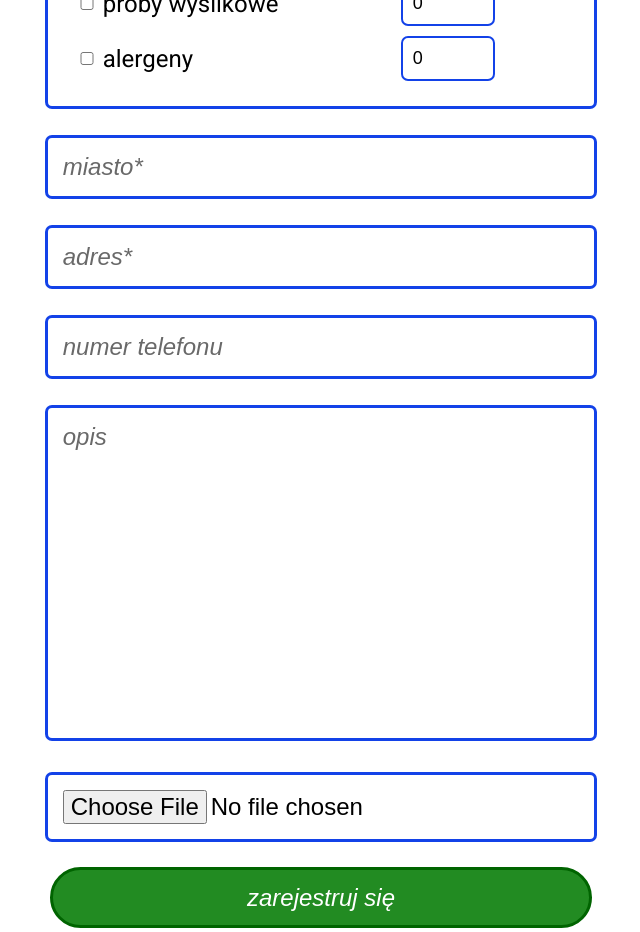
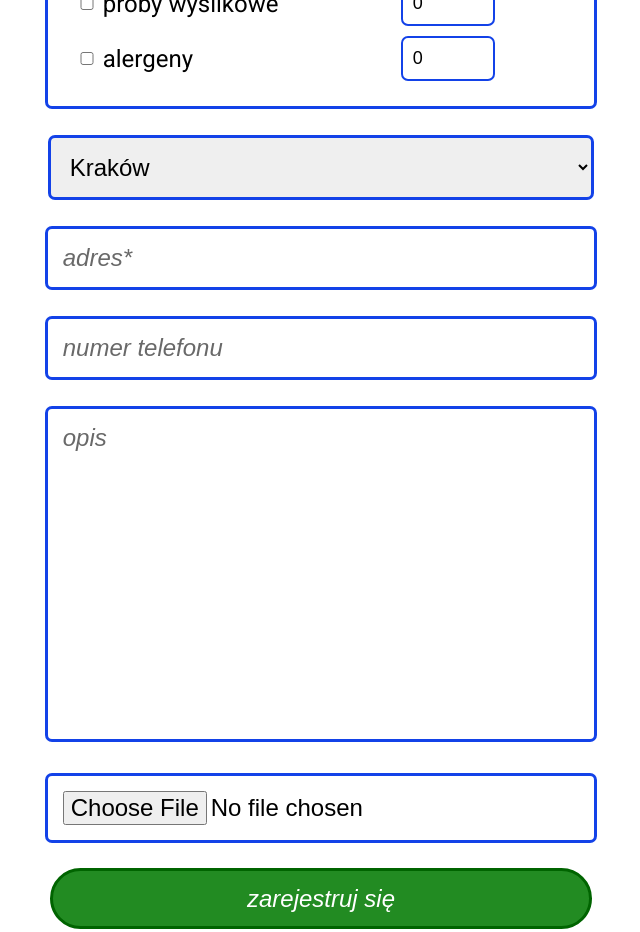
Before and after one commit to Denwiliusz27/doctor_app_frontend, an Angular app: page /doktor-rejestracja in a window 1280 px wide. Shown: the part 880-1812 px from the top of the page, without its empty margins (319-959 px from the left). Built offline with nearby package versions, Linux system fonts and the light colour scheme.

Commit message:
add select for cities

```diff
--- a/src/app/doctor-registration/doctor-registration.component.html
+++ b/src/app/doctor-registration/doctor-registration.component.html
@@ -93,6 +93,12 @@
       </div>
 
       <label>
+        <select (change)="onSelectCity($event.target.value)" formControlName="city" id="city">
+          <option *ngFor="let city of cities">{{city}}</option>
+        </select>
+      </label>
+
+      <!--<label>
         <input title="Powinno zaczynać się od dużej litery i nie zawierać cyfr" type="text" formControlName="city"
                required [class.error-red-border]="submitted && currentFormControls.city.errors" placeholder="miasto*">
         <div class="error" *ngIf="submitted && currentFormControls.city.errors?.required" >
@@ -101,7 +107,7 @@
         <div class="error" *ngIf="submitted && currentFormControls.city.errors?.pattern" >
           <p>nazwa miasta nie spełnia wymagań</p>
         </div>
-      </label>
+      </label>-->
 
       <label>
         <input title="Powinna zawierać nazwę oraz numer" type="text" formControlName="address" required
--- a/src/app/doctor-registration/doctor-registration.component.ts
+++ b/src/app/doctor-registration/doctor-registration.component.ts
@@ -33,6 +33,8 @@ export class DoctorRegistrationComponent implements OnInit {
   services: string[] = ['konsultacja', 'badanie', 'testy', 'proby  wysilkowe', 'alergeny'];
   specializations: string[] = ['kardiolog', 'dentysta'];
   chosenServices: DoctorService[] = [];
+  cities: string[] = ['Kraków', 'Warszawa', 'Gdańsk'];
+  selectedCity: string = this.cities[0];
   imageFile = null;
   chosenSpecialization: string = this.specializations[0];
 
@@ -64,8 +66,8 @@ export class DoctorRegistrationComponent implements OnInit {
       // this.isChosen()
     ]),
     city: new FormControl('', [
-      Validators.required,
-      Validators.pattern('^[A-Z][a-ząćęįłńóżź]+(\-[A-ZĄĆĘŁŃÓŻŹ][a-ząćęįłńóżź]+)?$')
+      /*Validators.required,
+      Validators.pattern('^[A-Z][a-ząćęįłńóżź]+(\-[A-ZĄĆĘŁŃÓŻŹ][a-ząćęįłńóżź]+)?$')*/
     ]),
     address: new FormControl('', [
       Validators.required,
@@ -119,7 +121,7 @@ export class DoctorRegistrationComponent implements OnInit {
       password: this.registrationFormGroup.value.password,
       specialization: this.chosenSpecialization,
       services: this.chosenServices,
-      city: this.registrationFormGroup.value.city,
+      city: this.selectedCity,
       address: this.registrationFormGroup.value.address,
       description: this.registrationFormGroup.value.description,
       phoneNumber: this.registrationFormGroup.value.phoneNumber,
@@ -154,7 +156,7 @@ export class DoctorRegistrationComponent implements OnInit {
     this.imageFile = event.target.files[0];
   }
 
-  onPriceInput(serviceName: string, price: number) {
+  onPriceInput(serviceName: string, price: number): void {
     const currentService = this.chosenServices.find(service => service.name === serviceName);
     if (currentService) {
       if (price.toString() === '' && (currentService.isChosen === true)) {
@@ -169,13 +171,7 @@ export class DoctorRegistrationComponent implements OnInit {
   }
 
   isServiceFormValid(): boolean {
-    if (this.noServiceChecked()) {
-      return true;
-    }
-    if (this.isPriceZero()) {
-      return true;
-    }
-    if (this.isPriceNegative()) {
+    if (this.noServiceChecked() || this.isPriceZero() || this.isPriceNegative()) {
       return true;
     }
     return false;
@@ -216,8 +212,7 @@ export class DoctorRegistrationComponent implements OnInit {
 
   @ViewChildren('serviceCheckboxes') checkboxes: QueryList<ElementRef>;
   @ViewChildren('priceInputs') priceCheckboxes: QueryList<ElementRef>;
-
-  uncheckAllServices() {
+  uncheckAllServices(): void {
     this.checkboxes.forEach((element) => {
       element.nativeElement.checked = false;
     });
@@ -225,4 +220,8 @@ export class DoctorRegistrationComponent implements OnInit {
       element.nativeElement.value = 0;
     });
   }
+
+  onSelectCity(selectedCity: string): void {
+    this.selectedCity = selectedCity;
+  }
 }
```
